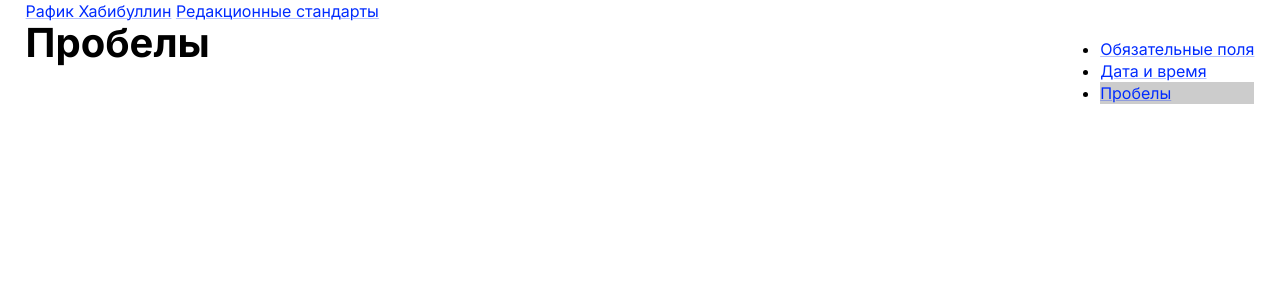
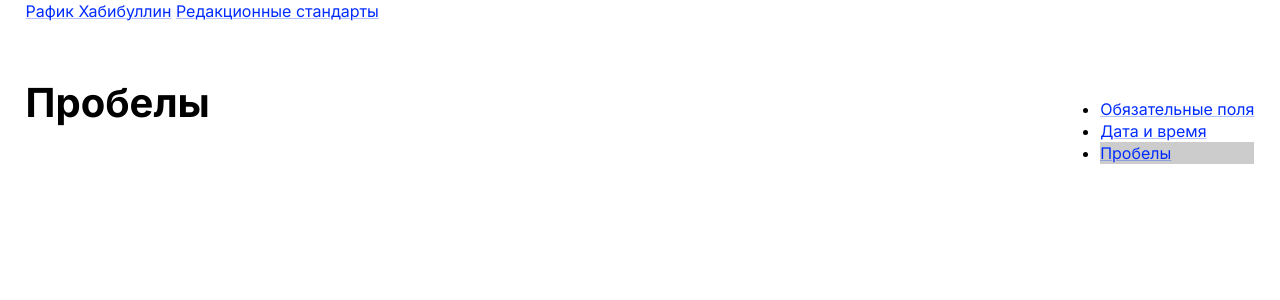
Before and after one commit to habibullin/habibullin.github.io, a Jekyll site: the page built from es/spaces.md, in a window 1280 px wide. Shown: the top 300 px of the page. Built offline with Jekyll 4.4.1, drawn with Linux system fonts in a browser that asks for light colours.

Commit message:
Update main.css

```diff
--- a/assets/styles/main.css
+++ b/assets/styles/main.css
@@ -22,6 +22,10 @@
 
 main.es{
     display: flex;
+}
+
+nav{
+    margin:0 0 60px;
 }
 
 .es-content{
```
